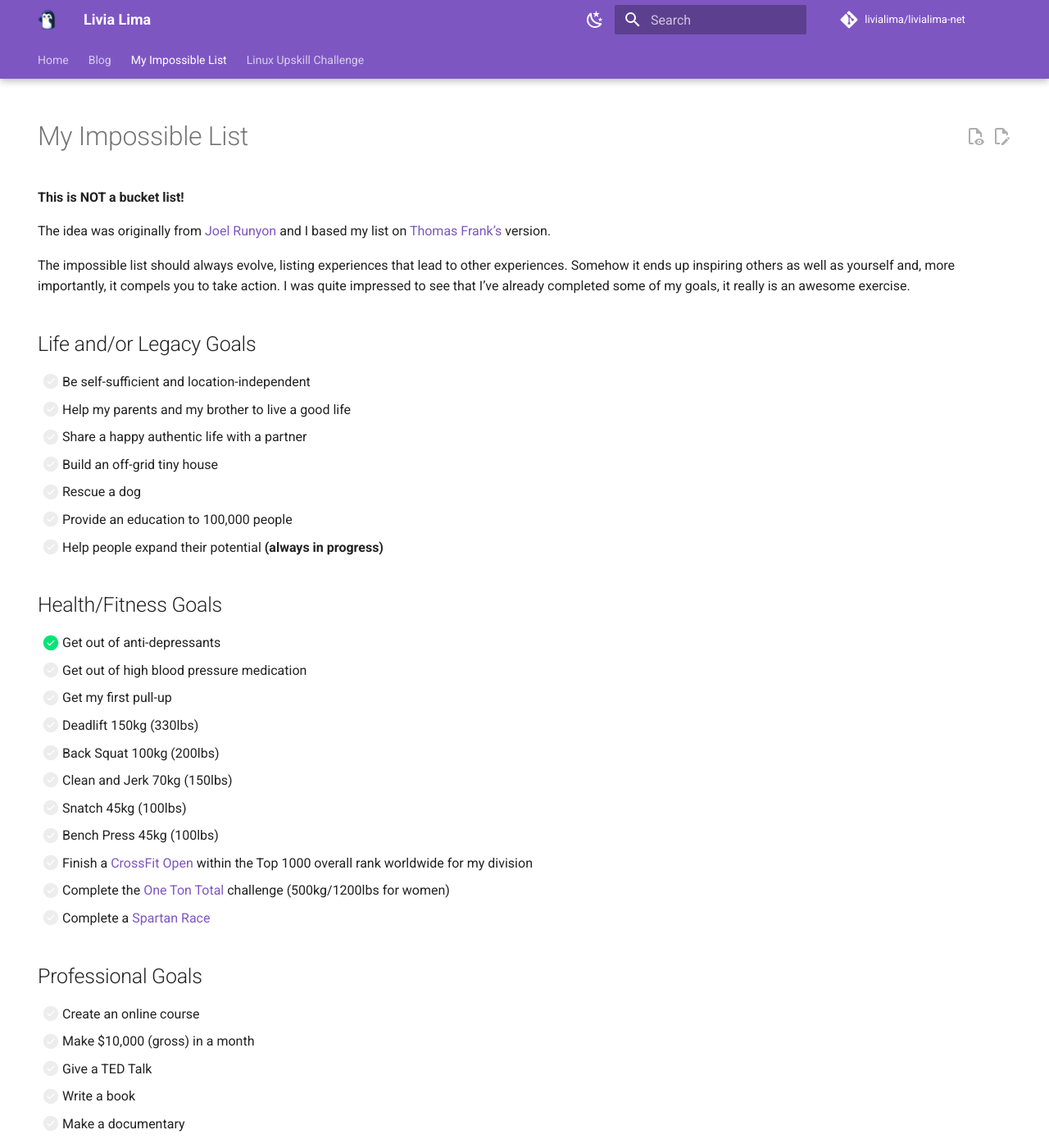
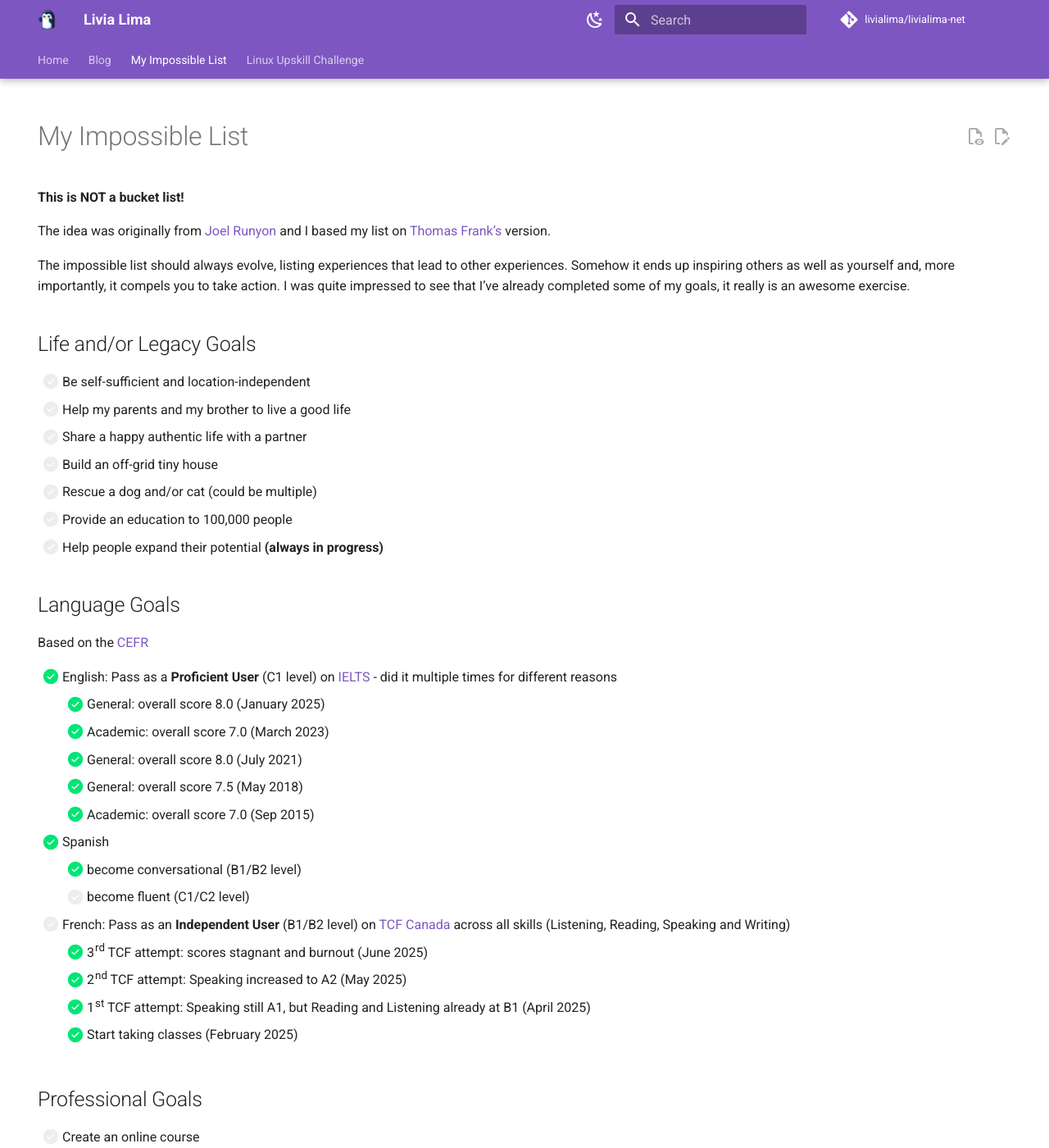
Before and after one commit to livialima/livialima-net, an MkDocs documentation site: the page built from docs/my-impossible-list.md, in a window 1280 px wide and 1400 px high. Shown: the whole window at 82% size. Built offline with MkDocs 1.6.1 and Material for MkDocs 9.7.7, drawn with Linux system fonts in a browser that asks for light colours; comment, search, counter and statistics services are not loaded; some of the changed text lies outside the part shown.

```diff
--- a/docs/my-impossible-list.md
+++ b/docs/my-impossible-list.md
@@ -17,22 +17,27 @@ The impossible list should always evolve, listing experiences that lead to other
 - [ ] Help my parents and my brother to live a good life
 - [ ] Share a happy authentic life with a partner
 - [ ] Build an off-grid tiny house
-- [ ] Rescue a dog
+- [ ] Rescue a dog and/or cat (could be multiple)
 - [ ] Provide an education to 100,000 people
 - [ ] Help people expand their potential **(always in progress)**
 
-## Health/Fitness Goals
-- [x] Get out of anti-depressants
-- [ ] Get out of high blood pressure medication
-- [ ] Get my first pull-up
-- [ ] Deadlift 150kg (330lbs)
-- [ ] Back Squat 100kg (200lbs)
-- [ ] Clean and Jerk 70kg (150lbs)
-- [ ] Snatch 45kg (100lbs)
-- [ ] Bench Press 45kg (100lbs)
-- [ ] Finish a [CrossFit Open](https://games.crossfit.com/open) within the Top 1000 overall rank worldwide for my division
-- [ ] Complete the [One Ton Total](https://otc.securechkout.com/join) challenge (500kg/1200lbs for women)
-- [ ] Complete a [Spartan Race](https://www.spartan.com/)
+## Language Goals
+Based on the [CEFR](https://en.wikipedia.org/wiki/Common_European_Framework_of_Reference_for_Languages#Common_reference_levels)
+
+- [x] English: Pass as a **Proficient User** (C1 level) on [IELTS](https://takeielts.britishcouncil.org/teach-ielts/test-information/scores-explained) - did it multiple times for different reasons
+    * [x] General: overall score 8.0 (January 2025)
+    * [x] Academic: overall score 7.0 (March 2023)
+    * [x] General: overall score 8.0 (July 2021)
+    * [x] General: overall score 7.5 (May 2018)
+    * [x] Academic: overall score 7.0 (Sep 2015)
+- [x] Spanish
+    - [x] become conversational (B1/B2 level)
+    - [ ] become fluent (C1/C2 level)
+- [ ] French: Pass as an **Independent User** (B1/B2 level) on [TCF Canada](https://www.france-education-international.fr/test/tcf-canada?langue=en) across all skills (Listening, Reading, Speaking and Writing)
+    * [x] 3rd TCF attempt: scores stagnant and burnout (June 2025)
+    * [x] 2nd TCF attempt: Speaking increased to A2 (May 2025)
+    * [x] 1st TCF attempt: Speaking still A1, but Reading and Listening already at B1 (April 2025)
+    * [x] Start taking classes (February 2025)
 
 ## Professional Goals
 - [ ] Create an online course
@@ -68,16 +73,18 @@ Based on [The Coders Bucket List](https://dev.to/remast/the-coders-bucket-list-1
 - [ ] Go to Munich's [Oktoberfest](https://www.oktoberfest.de/en)
 - [ ] Visit [Delirium Village](https://www.deliriumvillage.com/) in Brussels and try as much of the 2000 beer options as possible (or as much as my liver can take)
 
-## Language Goals
-- [x] English: Pass as **Proficient** on [IELTS](https://takeielts.britishcouncil.org/teach-ielts/test-information/scores-explained) - did it multiple times for different reasons
-    * [x] Academic: overall score 7.0 (March 2023)
-    * [x] General: overall score 8.0 (July 2021)
-    * [x] General: overall score 7.5 (May 2018)
-    * [x] Academic: overall score 7.0 (Sep 2015)
-- [x] Spanish
-    - [x] become conversational (B2 level)
-    - [ ] become fluent (C1/C2 level)
-- [ ] French: become conversational (B2 level)
+## Health/Fitness Goals
+- [x] Get out of anti-depressants
+- [ ] Get out of high blood pressure medication
+- [ ] Get my first pull-up
+- [ ] Deadlift 150kg (330lbs)
+- [ ] Back Squat 100kg (200lbs)
+- [ ] Clean and Jerk 70kg (150lbs)
+- [ ] Snatch 45kg (100lbs)
+- [ ] Bench Press 45kg (100lbs)
+- [ ] Finish a [CrossFit Open](https://games.crossfit.com/open) within the Top 1000 overall rank worldwide for my division
+- [ ] Complete the [One Ton Total](https://otc.securechkout.com/join) challenge (500kg/1200lbs for women)
+- [ ] Complete a [Spartan Race](https://www.spartan.com/)
 
 ## Skill Goals
 - [ ] Learn archery
@@ -107,14 +114,11 @@ Based on [The Coders Bucket List](https://dev.to/remast/the-coders-bucket-list-1
     * [x] Jantar Medieval VIII Edition ([2016](https://www.facebook.com/media/set/?set=a.497436407112636))
 - [ ] Open Source Summit
 - [ ] Cisco Live
-- [ ] AWS Summit
-- [ ] PyCon
 - [ ] Deftones concert
 - [ ] Download Festival
 - [ ] Glastonbury Festival
 - [ ] Red Rocks Festival
 - [ ] Comic Con
-- [ ] CrossFit Games
 - [ ] Rugby Six Nations Championship (a Scotland and/or Ireland match)
 - [ ] European Rugby Champions Cup finals
 - [ ] NHL finals
@@ -125,7 +129,7 @@ Based on [The Coders Bucket List](https://dev.to/remast/the-coders-bucket-list-1
 ## Travel Goals
 - [x] [Canada](https://maps.app.goo.gl/hbKv1QSHTjQgCeNM9) (I live here now)
     - [x] [Halifax, NS](https://maps.app.goo.gl/wbyqC9d9fcx2bCXr8) (2022)
-    - [x] [Toronto, ON](https://maps.app.goo.gl/rbjMm97YEivw27r3A) (2024)
+    - [x] [Toronto, ON](https://maps.app.goo.gl/rbjMm97YEivw27r3A) (2024) - and I live in just a couple hours away, I'm there frequently
     - [ ] [Ottawa, ON](https://maps.app.goo.gl/6yKCqyMdW5SnJsa5A)
     - [ ] [Québec City, QC](https://maps.app.goo.gl/vaNstKFXg99gGzgp7)
     - [ ] [Lunenburg, NS](https://maps.app.goo.gl/4MQrUyJSy9nDVMjm7)
```
Also changed, not shown: docs/index.md (+7 -7 lines).
